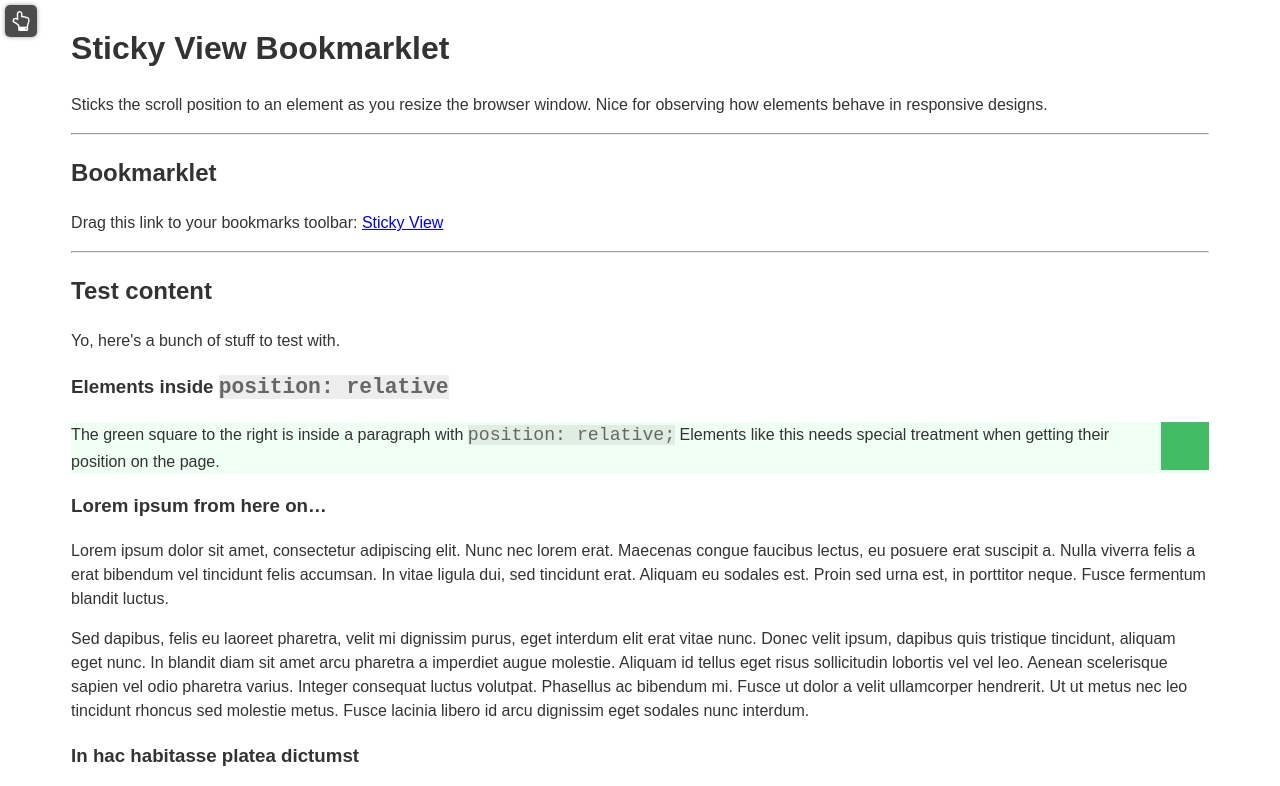
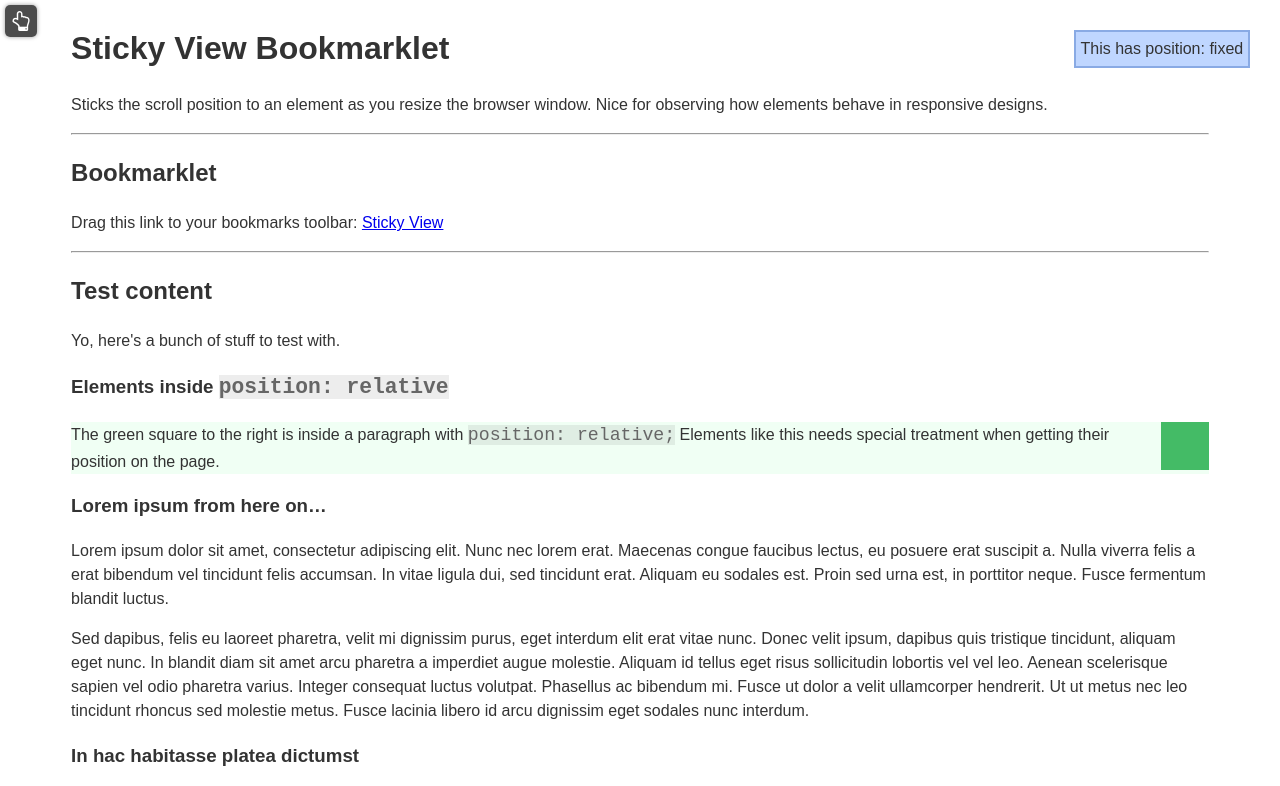
Before and after one commit to KennethSundqvist/sticky-viewport-bookmarklet, a plain HTML site: page index.html in a window 1280 px wide. Shown: the top 786 px of the page. Drawn offline with Linux system fonts and the light colour scheme.

Commit message:
Fix position of highlight elements when the target element had position: fixed. Closes #14

```diff
--- a/css.css
+++ b/css.css
@@ -43,3 +43,13 @@ button {
 		margin: 0 0 1.5em 1.5em;
 		background: #4b6;
 	}
+
+.test-posFixed {
+	position: fixed;
+	top: 30px;
+	right: 30px;
+	margin: 0;
+	padding: 0.3em;
+	background: #bfd6ff;
+	border: 2px solid #89aae4;
+}
--- a/index.html
+++ b/index.html
@@ -47,6 +47,8 @@ Nice for observing how elements behave in responsive designs.</p>
 
 <h3>Lorem ipsum from here on&hellip;</h3>
 
+<p class="test-posFixed">This has position: fixed</p>
+
 <p>Lorem ipsum dolor sit amet, consectetur adipiscing elit. Nunc nec lorem erat. Maecenas congue faucibus lectus, eu posuere erat suscipit a. Nulla viverra felis a erat bibendum vel tincidunt felis accumsan. In vitae ligula dui, sed tincidunt erat. Aliquam eu sodales est. Proin sed urna est, in porttitor neque. Fusce fermentum blandit luctus.</p>
 <p>Sed dapibus, felis eu laoreet pharetra, velit mi dignissim purus, eget interdum elit erat vitae nunc. Donec velit ipsum, dapibus quis tristique tincidunt, aliquam eget nunc. In blandit diam sit amet arcu pharetra a imperdiet augue molestie. Aliquam id tellus eget risus sollicitudin lobortis vel vel leo. Aenean scelerisque sapien vel odio pharetra varius. Integer consequat luctus volutpat. Phasellus ac bibendum mi. Fusce ut dolor a velit ullamcorper hendrerit. Ut ut metus nec leo tincidunt rhoncus sed molestie metus. Fusce lacinia libero id arcu dignissim eget sodales nunc interdum.</p>
 
--- a/sticky-view.js
+++ b/sticky-view.js
@@ -225,10 +225,15 @@
 			h: el.offsetHeight
 		}
 
-		while (el && !isNaN(el.offsetTop)) {
-			pos.t += el.offsetTop
-			pos.l += el.offsetLeft
-			el = el.offsetParent
+		if (w.getComputedStyle(el).position === 'fixed') {
+			pos.t += el.offsetTop + d.body.scrollTop
+			pos.l += el.offsetLeft + d.body.scrollLeft
+		} else {
+			while (el && !isNaN(el.offsetTop)) {
+				pos.t += el.offsetTop
+				pos.l += el.offsetLeft
+				el = el.offsetParent
+			}
 		}
 
 		return pos
```
